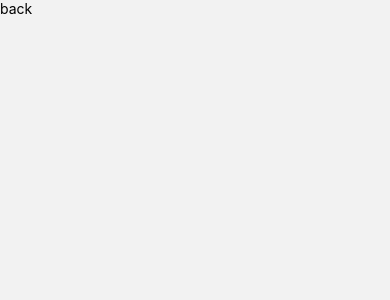
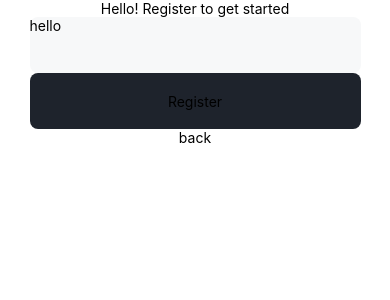
Before and after one commit to lamiskamal500/FaceReminder, a React Native app: screen /Register in a window 390 px wide. Shown: the top 300 px of the page. Built offline with nearby package versions, Linux system fonts and the light colour scheme.

Commit message:
GP2023-3

```diff
--- /dev/null
+++ b/src/components/Button.js
@@ -0,0 +1,28 @@
+import React from "react";
+import { TouchableOpacity, Text, StyleSheet, View } from "react-native";
+
+const Button = (props)=>{
+    return(
+        <TouchableOpacity style={styles.button}>
+            <Text>
+                {props.buttonText}
+            </Text>
+        </TouchableOpacity>
+    )
+}
+const styles = StyleSheet.create({
+
+    button:{
+        backgroundColor:'#1E232C',
+        color:'#FFFFFF',
+        borderRadius:8,
+        display:'flex',
+        alignItems:'center',
+        width:331,
+        height:56,
+        fontFamily:'Urbanist',
+        paddingVertical:20
+    }
+
+})
+export default Button;
--- a/src/components/InputText.js
+++ b/src/components/InputText.js
@@ -1,10 +1,10 @@
-import {View, TextInput } from 'react-native';
+import {View, TextInput,StyleSheet } from 'react-native';
 import React from 'react';
 const InputText=(props)=>{
     return(
         <View style = {styles.InputTextStyle}>
                <TextInput
-        placeholder={props.DefaultText}
+        placeholder="hello"
 
         />
         </View>
@@ -12,11 +12,13 @@ const InputText=(props)=>{
 };
 const styles = StyleSheet.create({
     InputTextStyle:{
-        backgroundColor: 'F7F8F9',
+        backgroundColor: '#F7F8F9',
         width:331,
         height:56,
-        borderRadius:10,
-        color:'8391A1'
+        borderRadius:8,
+        color:'#8391A1',
+        placeholderTextColor:'#8391A1',
+        borderColor:'#E8ECF4'
     },
 
 
--- a/src/screens/Register.js
+++ b/src/screens/Register.js
@@ -1,16 +1,33 @@
 import React from 'react';
-import { TouchableOpacity,Text } from 'react-native';
+import { TouchableOpacity, Text, View, StyleSheet } from 'react-native';
 import { useNavigation } from '@react-navigation/native';
+import Button from '../components/Button';
+import InputText from '../components/InputText';
 
 
 const Login = ()=>{
     const navigation = useNavigation();
     return(
-        <TouchableOpacity onPress={() => navigation.navigate("Login")}>
+        <View style={styles.registerScreen}>
+            <Text style={styles.registerMessage}>Hello! Register to get started</Text>
+            <InputText/>
+            <Button buttonText='Register'/>
+            <TouchableOpacity onPress={() => navigation.navigate("Login")}>
             <Text>
                 back
             </Text>
         </TouchableOpacity>
+        </View>
     )
+
 }
+const styles = StyleSheet.create({
+    registerScreen:{
+        display:'flex',
+        alignItems:'center',
+        backgroundColor:'#FFFFFF',
+        height:'100%',
+    }
+})
+
 export default Login;
```
